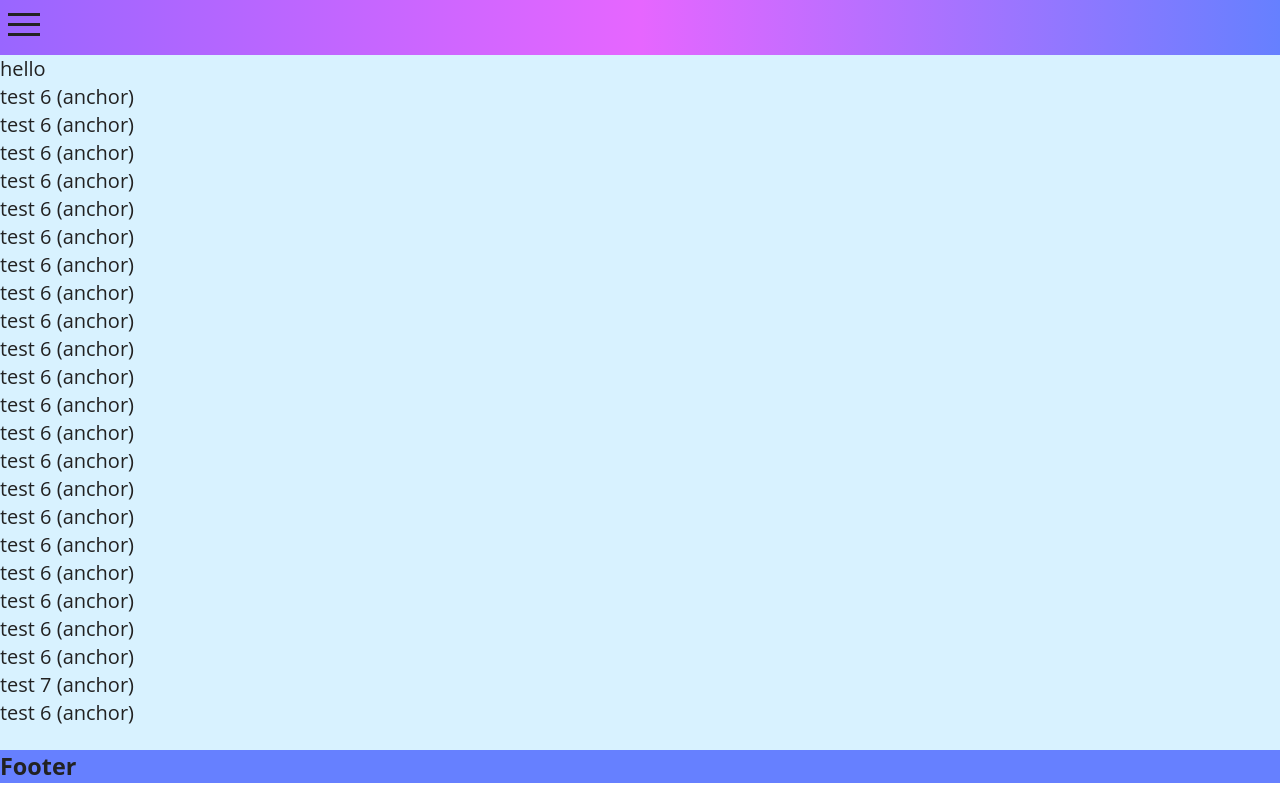
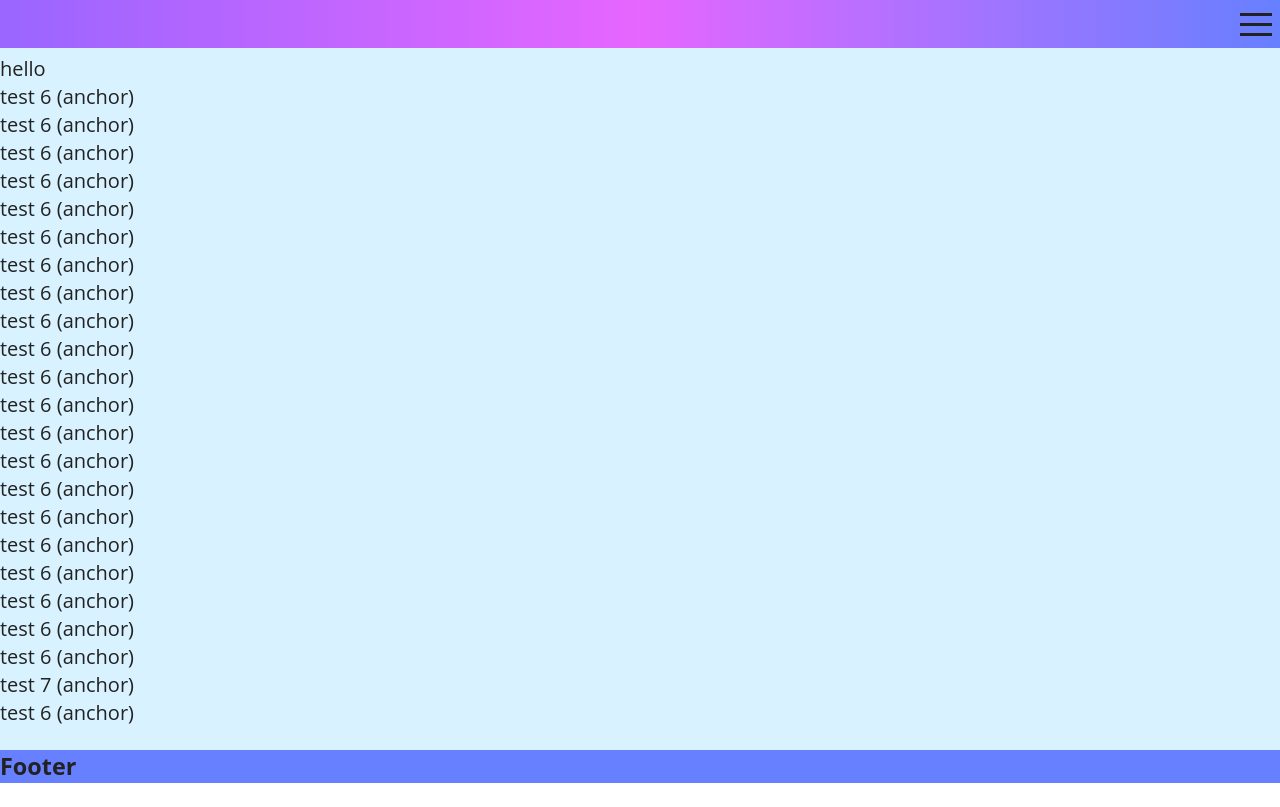
Before and after one commit to Brayve-Pancake/portfolio, a React (Vite) app: page / in a window 1280 px wide. Built offline with nearby package versions, Linux system fonts and the light colour scheme.

Commit message:
Add position relative for z-index

```diff
--- a/package.json
+++ b/package.json
@@ -16,6 +16,7 @@
     "react": "^18.2.0",
     "react-dom": "^18.2.0",
     "react-scroll": "^1.8.7",
+    "react-transition-group": "^4.4.5",
     "sass": "^1.54.7"
   },
   "devDependencies": {
--- a/sass-boilerplate/stylesheets/layout/_navbar.scss
+++ b/sass-boilerplate/stylesheets/layout/_navbar.scss
@@ -17,15 +17,15 @@
   font-size: 40px;
 }
 
-.dropdown {
-  position: absolute;
-  top: 100%;
-  left: 0;
-  width: 300px;
-  z-index: 2;
-  border: 1px solid rgba(0, 0, 0, 0.04);
-  box-shadow: 0 16px 24px 2px rgba(0, 0, 0, 0.14);
-}
+// .dropdown {
+//   position: absolute;
+//   top: 100%;
+//   left: 0;
+//   width: 300px;
+//   z-index: 2;
+//   border: 1px solid rgba(0, 0, 0, 0.04);
+//   box-shadow: 0 16px 24px 2px rgba(0, 0, 0, 0.14);
+// }
 
 ul {
   list-style: none;
@@ -41,8 +41,103 @@ li:hover {
   cursor: pointer;
 }
 
-.navbar {
+// body {
+//   font-family: sans-serif;
+// }
+
+// .container {
+//   position: relative;
+// }
+
+// .display {
+//   position: relative;
+//   z-index: 1;
+//   width: 120px;
+//   height: 40px;
+//   background-color: #5a564c;
+//   border: none;
+//   border-radius: 5px;
+//   outline: none;
+//   cursor: pointer;
+//   transition: background-color 350ms;
+// }
+
+// .display:active {
+//   background-color: #000000;
+// }
+
+.list-body {
+  position: absolute;
+  //   top: 45px;
+  z-index: 2;
+  box-sizing: border-box;
   width: 100vw;
+  padding: 0 20px;
+  background: linear-gradient(
+    0.25turn,
+    $pastel-color-0,
+    $pastel-color-1,
+    $pastel-color-2
+  );
+}
+
+// .list {
+//   padding: 0;
+//   list-style-type: none;
+// }
+
+// .list-item {
+//   padding: 5px 0;
+// }
+
+// .list-item--active {
+//   color: blue;
+//   transition: color 1500ms;
+// }
+
+// /* This fires as soon as the element enters the dorm */
+// .list-transition-enter,
+// .list-transition-appear {
+//   /*We give the list the initial dimension of the list button*/
+//   top: 0;
+//   width: 120px;
+//   max-height: 40px;
+//   color: transparent;
+//   background-color: #5a564c;
+// }
+// /* This is where we can add the transition*/
+// .list-transition-enter-active,
+// .list-transition-appear-active {
+//   top: 45px;
+//   width: 200px;
+//   max-height: 200px;
+//   background-color: #9e8949;
+//   transition: all 400ms;
+// }
+
+// /* This fires as soon as the this.state.showList is false */
+// .list-transition-exit {
+//   top: 45px;
+//   width: 200px;
+//   max-height: 200px;
+//   background-color: #9e8949;
+// }
+// /* fires as element leaves the DOM*/
+// .list-transition-exit-active {
+//   top: 0;
+//   width: 120px;
+//   max-height: 40px;
+//   color: transparent;
+//   background-color: #5a564c;
+//   transition: all 400ms;
+// }
+
+.navbar-top {
+  width: 100vw;
+  display: flex;
+  position: relative;
+  z-index: 10;
+  justify-content: flex-end;
   background: linear-gradient(
     0.25turn,
     $pallet-color-0,
@@ -50,3 +145,59 @@ li:hover {
     $pallet-color-2
   );
 }
+
+.navbar-dropdown {
+  position: relative;
+  z-index: 0;
+}
+
+.example-enter {
+  opacity: 0;
+  z-index: 1;
+
+  background: linear-gradient(
+    0.25turn,
+    $pastel-color-0,
+    $pastel-color-1,
+    $pastel-color-2
+  );
+  transform: translateY(-100%);
+}
+.example-enter-active {
+  background: linear-gradient(
+    0.25turn,
+    $pastel-color-0,
+    $pastel-color-1,
+    $pastel-color-2
+  );
+  opacity: 1;
+  z-index: 1;
+
+  transform: translateY(0);
+  transition: opacity 300ms, transform 300ms;
+}
+.example-exit {
+  background: linear-gradient(
+    0.25turn,
+    $pastel-color-0,
+    $pastel-color-1,
+    $pastel-color-2
+  );
+  opacity: 1;
+  z-index: 1;
+
+  transform: translateY(0);
+}
+.example-exit-active {
+  opacity: 0;
+  z-index: 1;
+
+  background: linear-gradient(
+    0.25turn,
+    $pastel-color-0,
+    $pastel-color-1,
+    $pastel-color-2
+  );
+  transform: translateY(-100%);
+  transition: opacity 300ms, transform 300ms;
+}
--- a/src/components/Navbar.tsx
+++ b/src/components/Navbar.tsx
@@ -2,6 +2,7 @@ import { useState } from "react";
 import ClickAwayListener from "@mui/material/ClickAwayListener";
 import { Link } from "react-scroll";
 import { Turn as Hamburger } from "hamburger-react";
+import { CSSTransition } from "react-transition-group";
 
 export default function Navbar() {
   const [open, setOpen] = useState(false);
@@ -19,9 +20,25 @@ export default function Navbar() {
     <div className="navbar">
       <ClickAwayListener onClickAway={handleClickAway}>
         <div className="navbar-container">
+          <div className="navbar-top">
             <Hamburger toggled={open} toggle={setOpen} />
-          {open && (
-            <div className="dropdown">
+          </div>
+          <div className="navbar-dropdown">
+            <CSSTransition
+              in={open}
+              timeout={300}
+              classNames="example"
+              unmountOnExit
+            >
+              <div className="list-body">
+                <ul className="list">
+                  <li className="list-item">Writing JavaScript</li>
+                  <li className="list-item"> Running</li>
+                  <li className="list-item"> Technical Writing</li>
+                  <li className="list-item"> Writing Clean code</li>
+                </ul>
+              </div>
+              {/* <div className="dropdown">
                 <ul>
                   <li>
                     <Link
@@ -49,8 +66,9 @@ export default function Navbar() {
                     </Link>
                   </li>
                 </ul>
+              </div> */}
+            </CSSTransition>
           </div>
-          )}
         </div>
       </ClickAwayListener>
     </div>
```
Also changed, not shown: 1 other file (tests, documents, lock files or other folders). Lines whose indentation alone changed are shown as unchanged.
